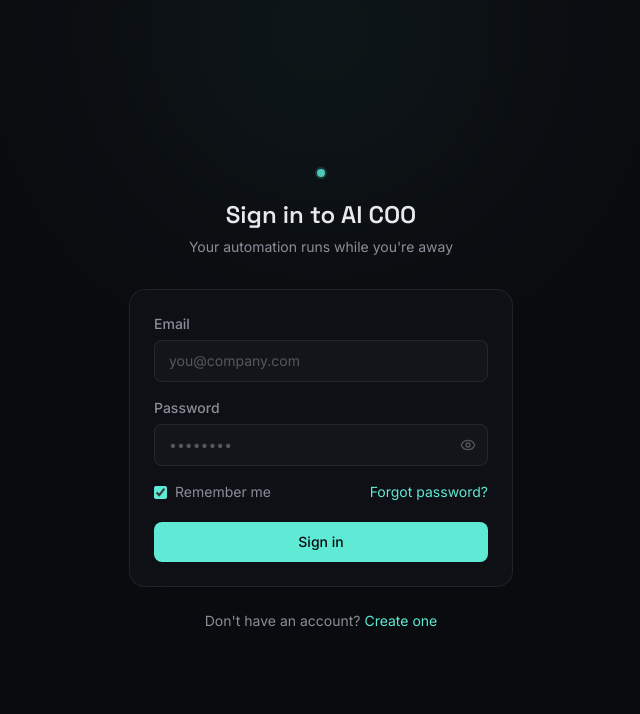
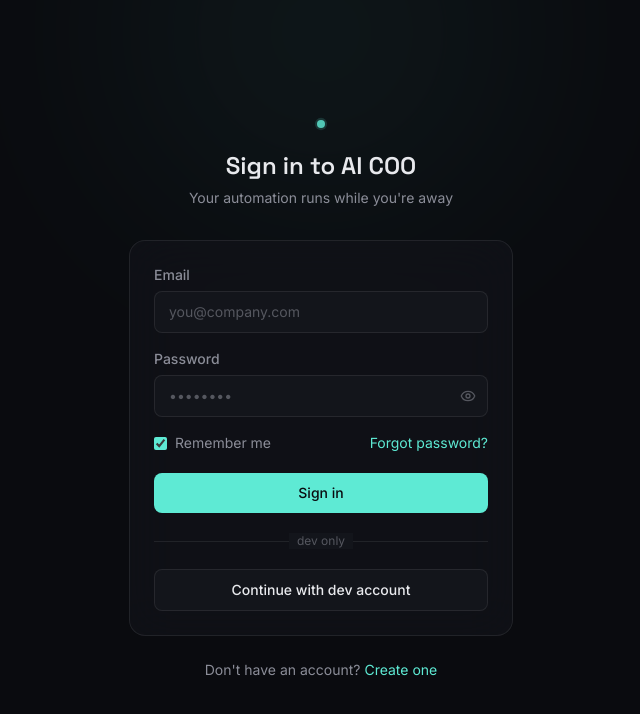
Before and after one commit to KeshavKandoi/AI-AUTOMATION, a React (Vite) app in the folder ai-coo-frontend/: page /login in a window 1280 px wide. Shown: the top 714 px of the page, without its empty margins (319-959 px from the left). Built offline with nearby package versions, Linux system fonts and the light colour scheme; no server answers.

Commit message:
Add mock login button for development account access in Login component

```diff
--- a/ai-coo-frontend/src/pages/auth/Login.tsx
+++ b/ai-coo-frontend/src/pages/auth/Login.tsx
@@ -18,6 +18,7 @@ type LoginForm = z.infer<typeof loginSchema>
 export default function Login() {
   const navigate = useNavigate()
   const setAuth = useAuthStore((s) => s.setAuth)
+  const mockLogin = useAuthStore((s) => s.mockLogin)
   const [rememberMe, setRememberMe] = useState(true)
   const [serverError, setServerError] = useState<string | null>(null)
   const [loading, setLoading] = useState(false)
@@ -110,6 +111,27 @@ export default function Login() {
           <Button type="submit" loading={loading} className="w-full mt-1">
             Sign in
           </Button>
+
+          <div className="relative py-1">
+            <div className="absolute inset-0 flex items-center">
+              <div className="w-full border-t border-[var(--color-border)]" />
+            </div>
+            <div className="relative flex justify-center text-xs">
+              <span className="bg-[var(--color-surface)] px-2 text-[var(--color-text-faint)]">dev only</span>
+            </div>
+          </div>
+
+          <Button
+            type="button"
+            variant="secondary"
+            className="w-full"
+            onClick={() => {
+              mockLogin()
+              navigate('/dashboard')
+            }}
+          >
+            Continue with dev account
+          </Button>
         </form>
 
         <p className="mt-6 text-center text-sm text-[var(--color-text-muted)]">
```
